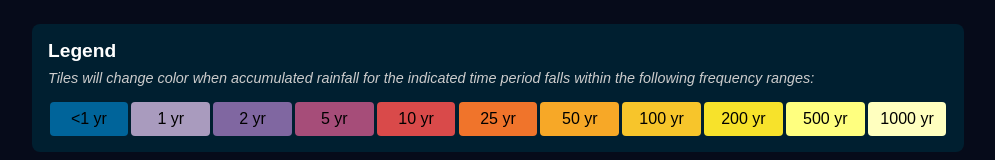
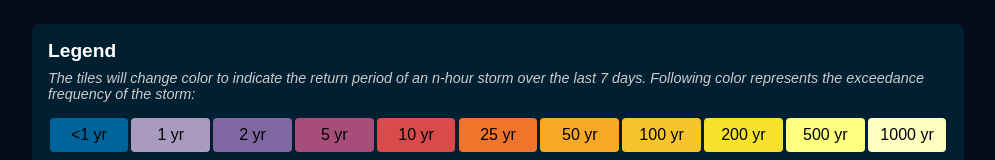
Before and after one commit to aadibhattaraiwoolpert/greenville-rainfall-dash, a SvelteKit app: page /dashboard in a window 1280 px wide. Shown: the part 122-282 px from the top of the page, without its empty margins (142-1137 px from the left). Built offline with nearby package versions, Linux system fonts and the light colour scheme; no server answers.

Commit message:
legend text

```diff
--- a/src/routes/dashboard/legend.svelte
+++ b/src/routes/dashboard/legend.svelte
@@ -18,8 +18,8 @@
 <div class="legend-container">
 	<div class="legend-title">Legend</div>
 	<div class="legend-description">
-		Tiles will change color when accumulated rainfall for the indicated time period falls within the
-		following frequency ranges:
+		The tiles will change color to indicate the return period of an n-hour storm over the
+		last 7 days. Following color represents the exceedance frequency of the storm:
 	</div>
 	<div class="legend-items">
 		{#each legendItems as item}
```
